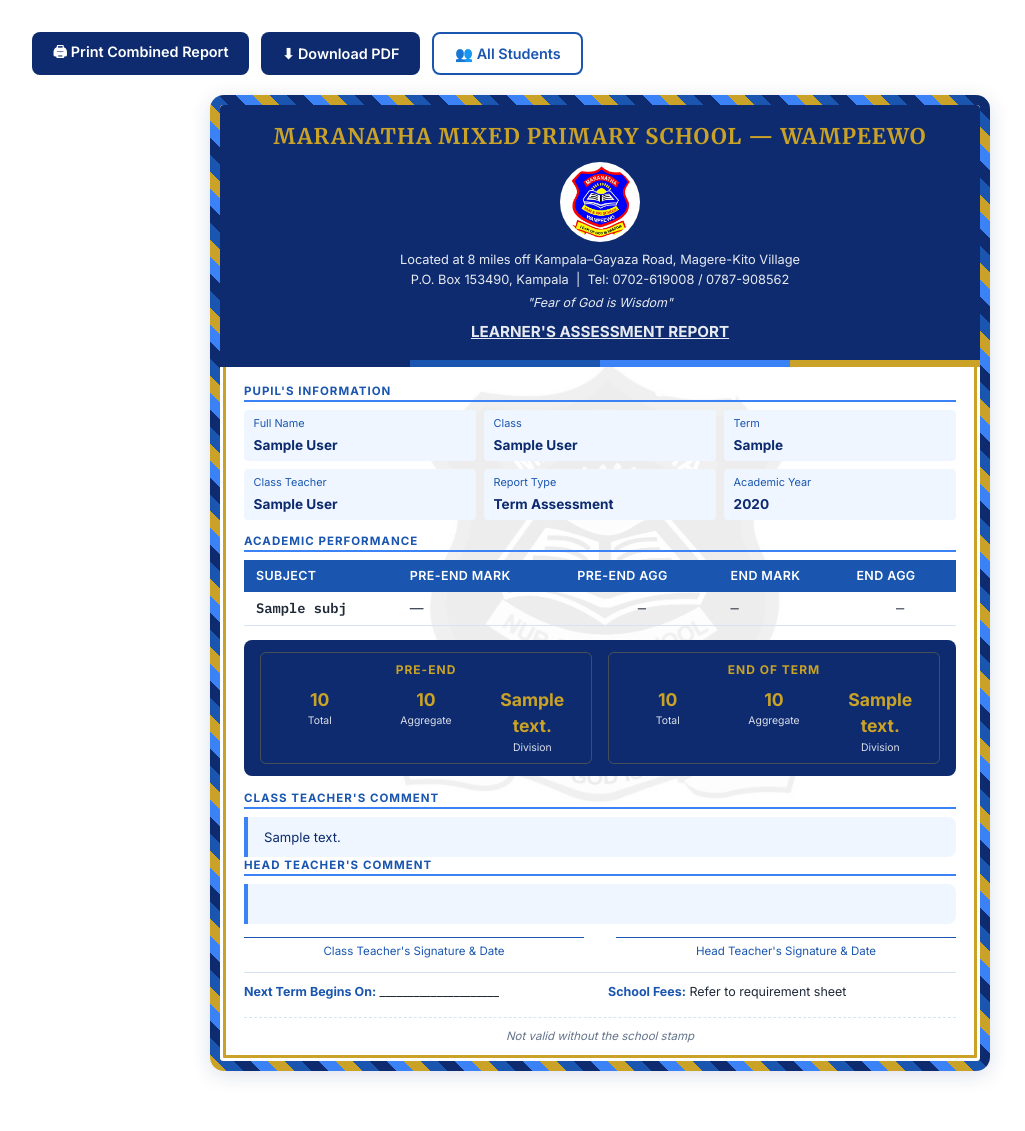
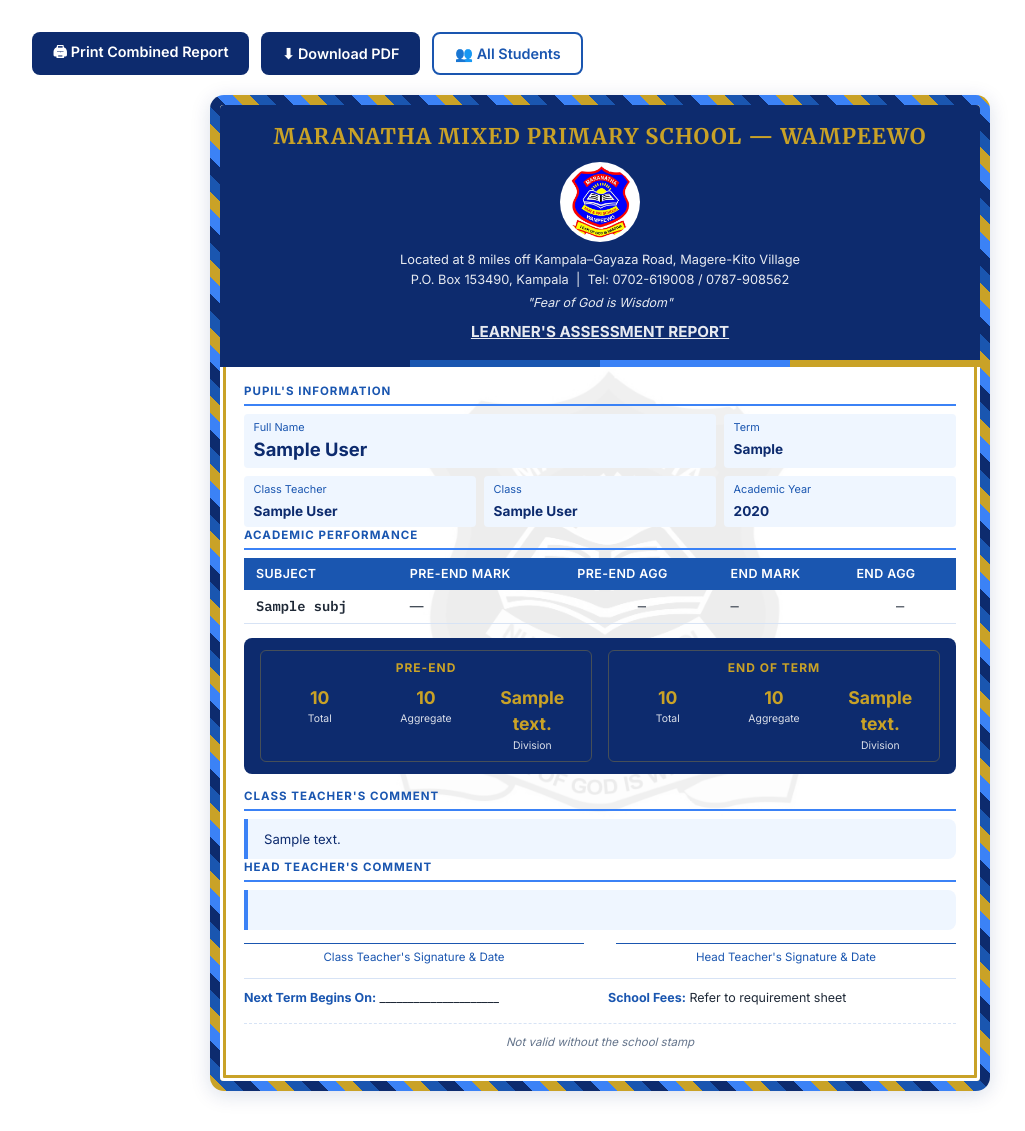
Before and after one commit to Nathansilver-code/reportGenerator, a Flask app: template templates/combined_report_card.html in a window 1280 px wide. Shown: the top 1131 px of the page, without its empty margins (40-1065 px from the left). Run offline with Flask 3, Linux system fonts and the light colour scheme; tables that the repository leaves empty hold one stand-in row (values such as "Sample post"); the template is opened without the code that fills it: values that come from a table or form of the project are taken from there, most other values are stand-ins (such as "Sample title", 1, 10 or a date in 2020).

Commit message:
modified report design 2

```diff
--- a/templates/combined_report_card.html
+++ b/templates/combined_report_card.html
@@ -89,7 +89,7 @@
     letter-spacing: 1px;
     color: var(--rc-mid);
     border-bottom: 2px solid var(--rc-light);
-    padding-bottnom: 0.25rem;
+    padding-bottom: 0.25rem;
     margin-bottom: 0.5rem;
   }
 
@@ -106,6 +106,12 @@
   .info-cell label { font-size: 0.68rem; color: var(--rc-mid); display: block; margin-bottom: 0.05rem; }
   .info-cell span  { font-weight: 700; font-size: 0.85rem; color: var(--rc-dark); }
 
+  .info-cell--name {
+  grid-column: span 2;
+}
+.info-cell--name span {
+  font-size: 1.15rem;
+}
   .rc-table { width: 100%; border-collapse: collapse; font-size: 0.82rem; }
   .rc-table th {
     background: var(--rc-mid);
@@ -288,13 +294,9 @@
       <div class="rc-section">
         <div class="rc-section-title">Pupil's Information</div>
           <div class="info-grid">
-          <div class="info-cell">
+            <div class="info-cell info-cell--name">
                <label>Full Name</label>
                <span>{{ student.full_name }}</span>
-          </div>
-          <div class="info-cell">
-            <label>Class</label>
-            <span>{{ student.class_name }}</span>
             </div>
             <div class="info-cell">
                <label>Term</label>
@@ -305,16 +307,14 @@
               <span>{{ teacher.full_name }}</span>
             </div>
             <div class="info-cell">
-            <label>Report Type</label>
-            <span>Term Assessment</span>
+               <label>Class</label>
+               <span>{{ student.class_name }}</span>
             </div>
             <div class="info-cell">
                <label>Academic Year</label>
                <span>{{ student.year }}</span>
             </div>
           </div>
-      </div>
-
       {# Academic Performance #}
       <div class="rc-section">
         <div class="rc-section-title">Academic Performance</div>
```
Lines whose indentation alone changed are shown as unchanged.
